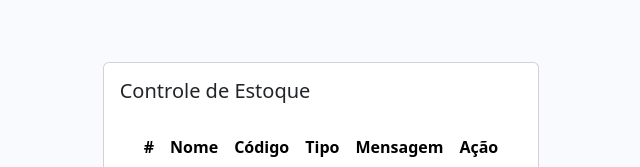
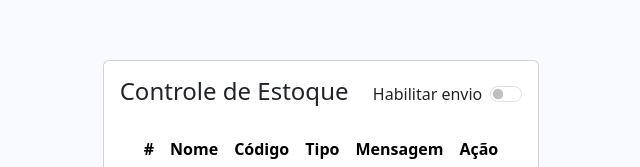
Before and after one commit to r0bfp/farofa-frontend, a React (Create React App) app: page / in a window 1280 px wide. Shown: the part 180-347 px from the top of the page, without its empty margins (319-959 px from the left). Built offline with nearby package versions, Linux system fonts and the light colour scheme; no server answers.

Commit message:
feat: add botao de ativar envio de email

```diff
--- a/src/App.js
+++ b/src/App.js
@@ -1,7 +1,8 @@
-import { useEffect, useState } from 'react';
+import { useEffect, useState, useRef } from 'react';
 import Button from 'react-bootstrap/Button';
 import Card from 'react-bootstrap/Card';
 import Alert from 'react-bootstrap/Alert';
+import Form from 'react-bootstrap/Form';
 
 import ProductsTable from './components/ProductsTable';
 import ModalEdit from './components/ModalEdit';
@@ -13,10 +14,13 @@ function App() {
     const [productNames, setProductNames] = useState([]);
     const [modalEditShow, setModalEditShow] = useState(false);
     const [modalAddShow, setModalAddShow] = useState(false);
+    const [sendMailsActive, setSendMailsActive] = useState(false);
     const [alert, setAlert] = useState({show: false, variant: '', message: ''});
     const [selectedProduct, setSelectedProduct] = useState({});
     const [products, setProducts] = useState([]);
     const [productsStatus, setProductsStatus] = useState('done');
+
+    const isFirstRender = useRef(true);
 
     useEffect(() => {
         api.get('yampi/products')
@@ -38,6 +42,22 @@ function App() {
             setTimeout(() => setAlert(prev => ({...prev, show: false})), 8000);
         }
     }, [alert])
+
+    useEffect(() => {
+        if (isFirstRender.current) {
+            api.get('yampi/get_send_mails')
+                .then((response) => {
+                    setSendMailsActive(response.data.data.active);
+                })
+
+            isFirstRender.current = false;
+
+            return;
+        }
+
+        api.post('yampi/set_send_mails/', { active: sendMailsActive })
+    }, [sendMailsActive]);
+
 
     function handleEditClick(product) {
         setSelectedProduct(product);
@@ -73,6 +93,10 @@ function App() {
         setProducts(prev => prev.filter((e, i) => e.id !== productId))
     }
 
+    function handleToggleSendMails() {
+        setSendMailsActive(prev => !prev);
+    }
+
     const containerStyle = {
         width: '100%',
         height: '100vh',
@@ -87,13 +111,31 @@ function App() {
         maxWidth: '1200px'
     }
 
+    const headerStyle = {
+        display: 'flex',
+        justifyContent: 'space-between',
+        alignItems: 'center',
+        width: '100%',
+    }
+
     return (
         <div style={containerStyle}>
             <ModalAdd show={modalAddShow} setModalShow={setModalAddShow} productNames={productNames} handleAddProducts={handleAddProducts}/>
             <ModalEdit show={modalEditShow} setModalShow={setModalEditShow} productNames={productNames} selectedProduct={selectedProduct} handleEditProduct={handleEditProduct}/>
             <Card style={contentStyle}>
                 <Card.Body>
-                    <Card.Title>Controle de Estoque</Card.Title>
+                    <div style={headerStyle}>
+                        <h4>Controle de Estoque</h4>
+                        <div>
+                            <Form.Check
+                                type="switch"
+                                label="Habilitar envio"
+                                reverse
+                                checked={sendMailsActive}
+                                onChange={handleToggleSendMails}
+                            />
+                        </div>
+                    </div>
                     <Card.Body  style={{maxHeight: '400px', overflowY: 'auto'}}>
                         <ProductsTable products={products} productsStatus={productsStatus} handleEditClick={handleEditClick} handleDeleteClick={handleDeleteClick}/>
                     </Card.Body>
```
